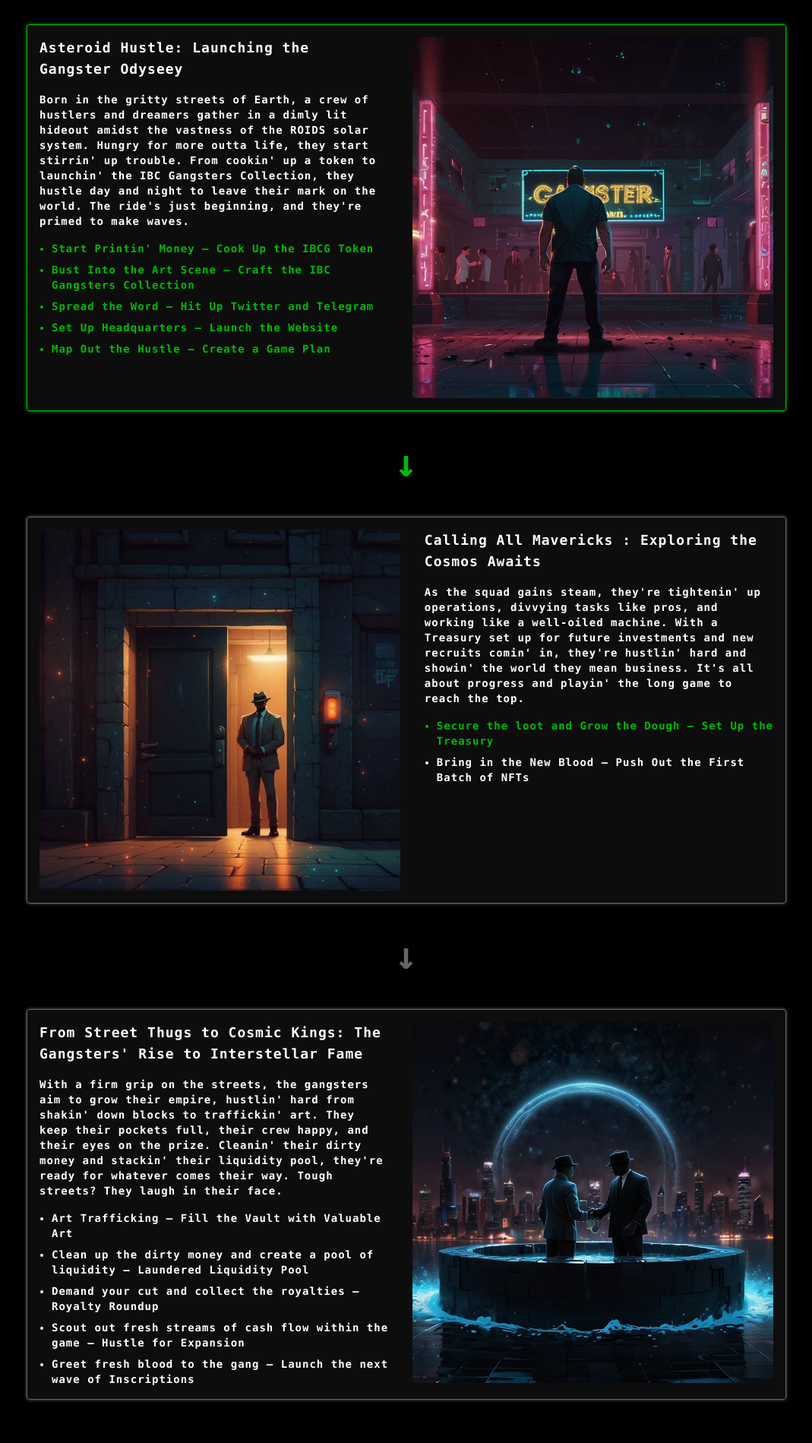
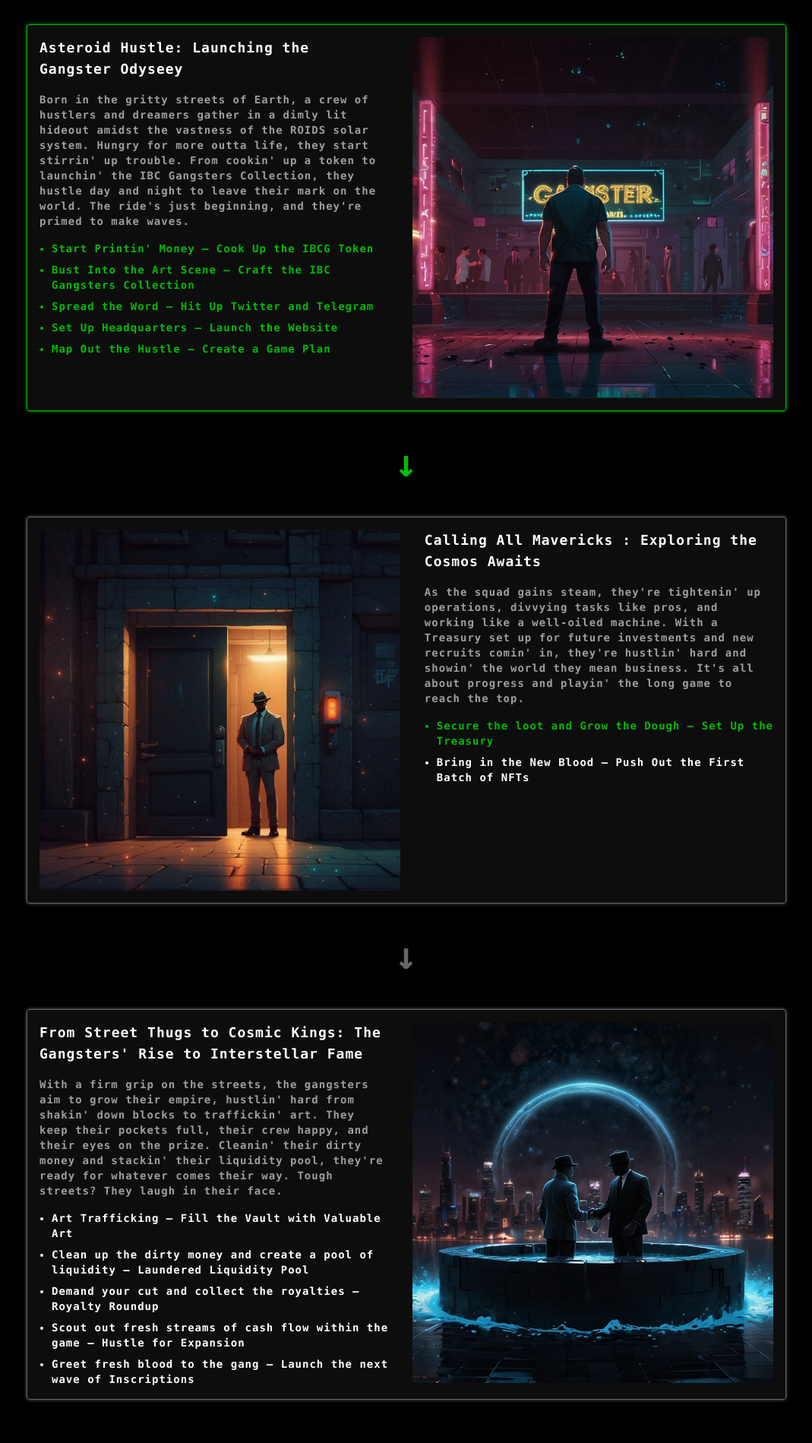
Before and after one commit to linkielink/ibc-gangsters-landing, a Next.js app: page /game-plan in a window 1280 px wide. Shown: the part 820-2719 px from the top of the page at 76% size, without its empty margins (105-1174 px from the left). Built offline with nearby package versions, Linux system fonts and the light colour scheme.

Commit message:
updated the gameplan component

```diff
--- a/src/components/GamePlan.tsx
+++ b/src/components/GamePlan.tsx
@@ -1,9 +1,114 @@
 import classNames from 'classnames'
 import TextImage from 'components/TextImage'
+import React from 'react'
+
+const gamePlan: GamePlanItem[] = [
+  {
+    imageUrl: '/images/club.jpg',
+    title: 'Asteroid Hustle: Launching the Gangster Odyseey',
+    intro:
+      "Born in the gritty streets of Earth, a crew of hustlers and dreamers gather in a dimly lit hideout amidst the vastness of the ROIDS solar system. Hungry for more outta life, they start stirrin' up trouble. From cookin' up a token to launchin' the IBC Gangsters Collection, they hustle day and night to leave their mark on the world. The ride's just beginning, and they're primed to make waves.",
+    steps: [
+      { description: "Start Printin' Money – Cook Up the IBCG Token", done: true },
+      {
+        description: 'Bust Into the Art Scene – Craft the IBC Gangsters Collection',
+        done: true,
+      },
+      { description: 'Spread the Word – Hit Up Twitter and Telegram', done: true },
+      { description: 'Set Up Headquarters – Launch the Website', done: true },
+      { description: 'Map Out the Hustle – Create a Game Plan', done: true },
+    ],
+    direction: 'ltr',
+  },
+  {
+    imageUrl: '/images/bouncer.jpg',
+    title: 'Calling All Mavericks : Exploring the Cosmos Awaits',
+    intro:
+      "As the squad gains steam, they're tightenin' up operations, divvying tasks like pros, and working like a well-oiled machine. With a Treasury set up for future investments and new recruits comin' in, they're hustlin' hard and showin' the world they mean business. It's all about progress and playin' the long game to reach the top.",
+    steps: [
+      { description: 'Secure the loot and Grow the Dough – Set Up the Treasury', done: true },
+      {
+        description: 'Bring in the New Blood – Push Out the First Batch of NFTs',
+        done: false,
+      },
+    ],
+    direction: 'rtl',
+  },
+  {
+    imageUrl: '/images/the-well.jpg',
+    title: "From Street Thugs to Cosmic Kings: The Gangsters' Rise to Interstellar Fame",
+    intro:
+      "With a firm grip on the streets, the gangsters aim to grow their empire, hustlin' hard from shakin' down blocks to traffickin' art. They keep their pockets full, their crew happy, and their eyes on the prize. Cleanin' their dirty money and stackin' their liquidity pool, they're ready for whatever comes their way. Tough streets? They laugh in their face.",
+    steps: [
+      { description: 'Art Trafficking – Fill the Vault with Valuable Art', done: false },
+      {
+        description:
+          'Clean up the dirty money and create a pool of liquidity – Laundered Liquidity Pool',
+        done: false,
+      },
+      {
+        description: 'Demand your cut and collect the royalties – Royalty Roundup',
+        done: false,
+      },
+      {
+        description: 'Scout out fresh streams of cash flow within the game – Hustle for Expansion',
+        done: false,
+      },
+      {
+        description: 'Greet fresh blood to the gang – Launch the next wave of Inscriptions',
+        done: false,
+      },
+    ],
+    direction: 'ltr',
+  },
+  {
+    imageUrl: '/images/gangsters.jpg',
+    title: 'The Double Cross: Navigating Betrayal in the Cosmos',
+    intro:
+      "With power in their grasp and streets under their thumb, the gangsters face threats from all sides – rival gangs, old allies turnin' sour. But they ain't backin' down. Setting up a digital mob, they're keepin' operations smooth and enemies at bay. Launchin' new NFTs, they're showin' they're here to stay. It's risky, but they ain't flinchin'. Never have, never will.",
+    steps: [
+      {
+        description: 'Round up the digital crew and spark change – Hustle Hierarchy Shake-Up',
+        done: false,
+      },
+      {
+        description: 'Unveil the Next Level – Collection Clash in the IBCG Cosmos',
+        done: false,
+      },
+    ],
+    direction: 'rtl',
+  },
+  {
+    imageUrl: '/images/future.jpg',
+    title: 'Beyond the Stars: Our Journey Unfolds',
+    intro:
+      "With their enemies vanquished, the crew stands at the dawn of a new era. The streets are theirs for the takin' and the future's lookin' bright. Only time will tell what adventures lie ahead. But one thing's for sure – they ain't goin' down without a fight.",
+    direction: 'ltr',
+  },
+]
+
+function GamePlanContent({ item }: { item: GamePlanItem }) {
+  return (
+    <>
+      <p className='pb-4 text-sm text-white/60'>{item.intro}</p>
+      {item.steps && (
+        <ul className='flex flex-wrap gap-2 pl-4 text-sm list-disc'>
+          {item.steps.map((step, index) => (
+            <li key={index} className={classNames(step.done && 'text-done')}>
+              {step.description}
+            </li>
+          ))}
+        </ul>
+      )}
+    </>
+  )
+}
 
 function ArrowDown({ done }: { done?: boolean }) {
   return (
-    <p className={classNames('w-full text-[50px] text-center', done ? 'text-done' : 'text-ibc')}>
+    <p
+      className={classNames('w-full text-[50px] text-center', done ? 'text-done' : 'text-white/40')}
+    >
       ↓
     </p>
   )
@@ -13,124 +118,20 @@ export default function GamePlan() {
   return (
     <section className='flex flex-wrap w-full px-3 py-20 max-w-[1024px] mx-auto gap-8'>
       <h1 className='w-full text-4xl text-center'>The Road Ahead</h1>
-      <TextImage
-        imageUrl='/images/club.jpg'
-        title='Asteroid Hustle: Launching the Gangster Odyseey'
-        content={
-          <>
-            <p className='pb-4 text-sm'>
-              Born in the gritty streets of Earth, a crew of hustlers and dreamers gather in a dimly
-              lit hideout amidst the vastness of the ROIDS solar system. Hungry for more outta life,
-              they start stirrin&apos; up trouble. From cookin&apos; up a token to launchin&apos;
-              the IBC Gangsters Collection, they hustle day and night to leave their mark on the
-              world. The ride&apos;s just beginning, and they&apos;re primed to make waves.
-            </p>
-            <ul className='flex flex-wrap gap-2 pl-4 text-sm list-disc'>
-              <li className='text-done'>
-                Start Printin&apos; Money &ndash; Cook Up the IBCG Token
-              </li>
-              <li className='text-done'>
-                Bust Into the Art Scene &ndash; Craft the IBC Gangsters Collection
-              </li>
-              <li className='text-done'>Spread the Word &ndash; Hit Up Twitter and Telegram</li>
-              <li className='text-done'>Set Up Headquarters &ndash; Launch the Website</li>
-              <li className='text-done'>Map Out the Hustle &ndash; Create a Game Plan</li>
-            </ul>
-          </>
-        }
-        direction='ltr'
-        done
-      />
-      <ArrowDown done />
-      <TextImage
-        imageUrl='/images/bouncer.jpg'
-        title='Calling All Mavericks : Exploring the Cosmos Awaits'
-        content={
-          <>
-            <p className='pb-4 text-sm'>
-              As the squad gains steam, they&apos;re tightenin&apos; up operations, divvying tasks
-              like pros, and working like a well-oiled machine. With a Treasury set up for future
-              investments and new recruits comin&apos; in, they&apos;re hustlin&apos; hard and
-              showin&apos; the world they mean business. It&apos;s all about progress and
-              playin&apos; the long game to reach the top.
-            </p>
-            <ul className='flex flex-wrap gap-2 pl-4 text-sm list-disc'>
-              <li className='text-done'>
-                Secure the loot and Grow the Dough &ndash; Set Up the Treasury
-              </li>
-              <li>Bring in the New Blood &ndash; Push Out the First Batch of NFTs</li>
-            </ul>
-          </>
-        }
-        direction='rtl'
-      />
-      <ArrowDown />
-      <TextImage
-        imageUrl='/images/the-well.jpg'
-        title="From Street Thugs to Cosmic Kings: The Gangsters' Rise to Interstellar Fame"
-        content={
-          <>
-            <p className='pb-4 text-sm'>
-              With a firm grip on the streets, the gangsters aim to grow their empire, hustlin&apos;
-              hard from shakin&apos; down blocks to traffickin&apos; art. They keep their pockets
-              full, their crew happy, and their eyes on the prize. Cleanin&apos; their dirty money
-              and stackin&apos; their liquidity pool, they&apos;re ready for whatever comes their
-              way. Tough streets? They laugh in their face.
-            </p>
-            <ul className='flex flex-wrap gap-2 pl-4 text-sm list-disc'>
-              <li>Art Trafficking &ndash; Fill the Vault with Valuable Art</li>
-              <li>
-                Clean up the dirty money and create a pool of liquidity &ndash; Laundered Liquidity
-                Pool
-              </li>
-              <li>Demand your cut and collect the royalties &ndash; Royalty Roundup</li>
-              <li>
-                Scout out fresh streams of cash flow within the game &ndash; Hustle for Expansion
-              </li>
-              <li>Greet fresh blood to the gang &ndash; Launch the next wave of Inscriptions</li>
-            </ul>
-          </>
-        }
-        direction='ltr'
-      />
-      <ArrowDown />
-      <TextImage
-        imageUrl='/images/gangsters.jpg'
-        title='The Double Cross: Navigating Betrayal in the Cosmos'
-        content={
-          <>
-            <p className='pb-4 text-sm'>
-              With power in their grasp and streets under their thumb, the gangsters face threats
-              from all sides &ndash; rival gangs, old allies turnin&apos; sour. But they ain&apos;t
-              backin&apos; down. Setting up a digital mob, they&apos;re keepin&apos; operations
-              smooth and enemies at bay. Launchin&apos; new NFTs, they&apos;re showin&apos;
-              they&apos;re here to stay. It&apos;s risky, but they ain&apos;t flinchin&apos;. Never
-              have, never will.
-            </p>
-            <ul className='flex flex-wrap gap-2 pl-4 text-sm list-disc'>
-              <li>Round up the digital crew and spark change &ndash; Hustle Hierarchy Shake-Up</li>
-              <li>Unveil the Next Level &ndash; Collection Clash in the IBCG Cosmos</li>
-            </ul>
-          </>
-        }
-        direction='rtl'
-      />
-      <ArrowDown />
-      <TextImage
-        imageUrl='/images/future.jpg'
-        title='Beyond the Stars: Our Journey Unfolds'
-        content={
-          <>
-            <p className='pb-4 text-sm'>
-              With their enemies vanquished, the crew stands at the dawn of a new era. The streets
-              are theirs for the takin&apos; and the future&apos;s lookin&apos; bright. Only time
-              will tell what adventures lie ahead. But one thing&apos;s for sure &ndash; they
-              ain&apos;t goin&apos; down without a fight.
-            </p>
-          </>
-        }
-        direction='ltr'
-      />
+      {gamePlan.map((item, index) => (
+        <React.Fragment key={index}>
+          <TextImage
+            imageUrl={item.imageUrl}
+            title={item.title}
+            content={<GamePlanContent item={item} />}
+            direction={item.direction}
+            done={item.steps?.every((step) => step.done)}
+          />
+          {index !== gamePlan.length - 1 && (
+            <ArrowDown done={item.steps?.every((step) => step.done)} />
+          )}
+        </React.Fragment>
+      ))}
     </section>
   )
 }
--- a/src/components/Navigation.tsx
+++ b/src/components/Navigation.tsx
@@ -36,7 +36,7 @@ const NavigationBody = (props: Props) => {
             </li>
           )
         })}
-        <li className='flex items-center pt-4 pr-8 md:pr-0'>
+        <li className='flex items-center pt-4 pr-8 md:p-0'>
           <a
             href='https://twitter.com/IBC_Gangsters'
             title='IBC Gangsters on X'
@@ -60,7 +60,7 @@ const NavigationBody = (props: Props) => {
             </svg>
           </a>
         </li>
-        <li className='flex items-center pt-4 md:pr-0'>
+        <li className='flex items-center pt-4 md:p-0'>
           <a
             href='https://t.me/IBCGangsters'
             title='IBC Gangsters on Telegram'
```
Also changed, not shown: src/types/common.d.ts (+13 -0 lines).
